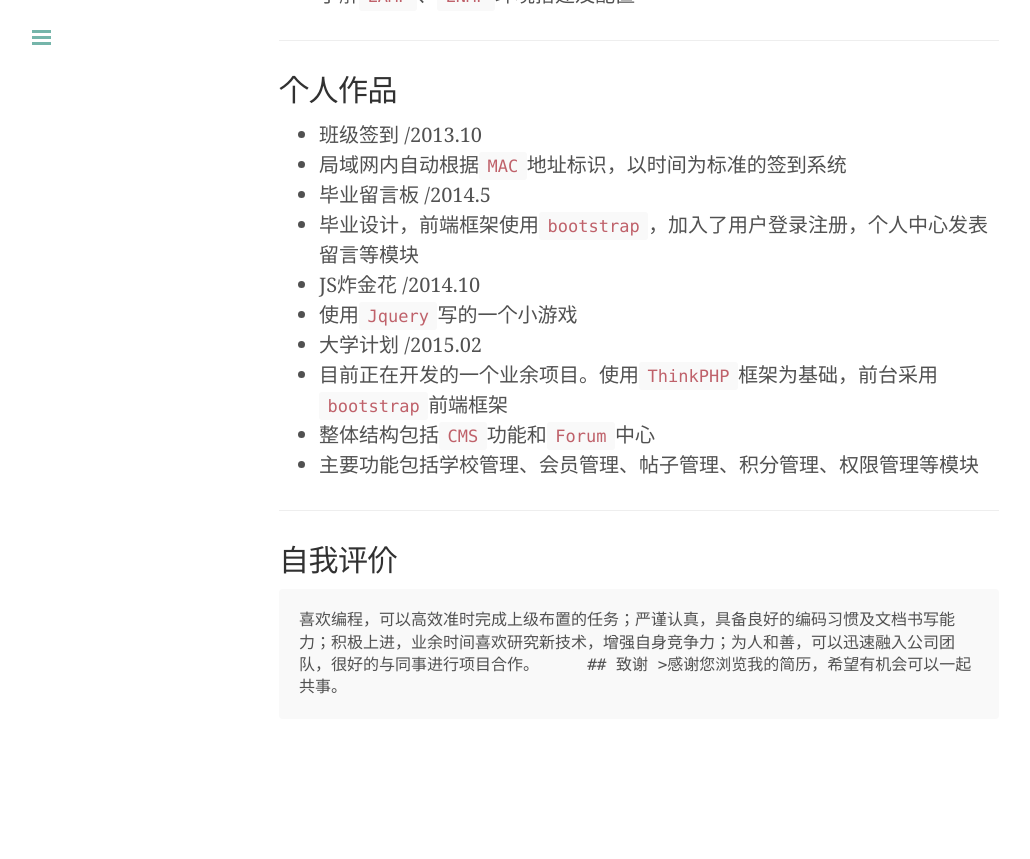
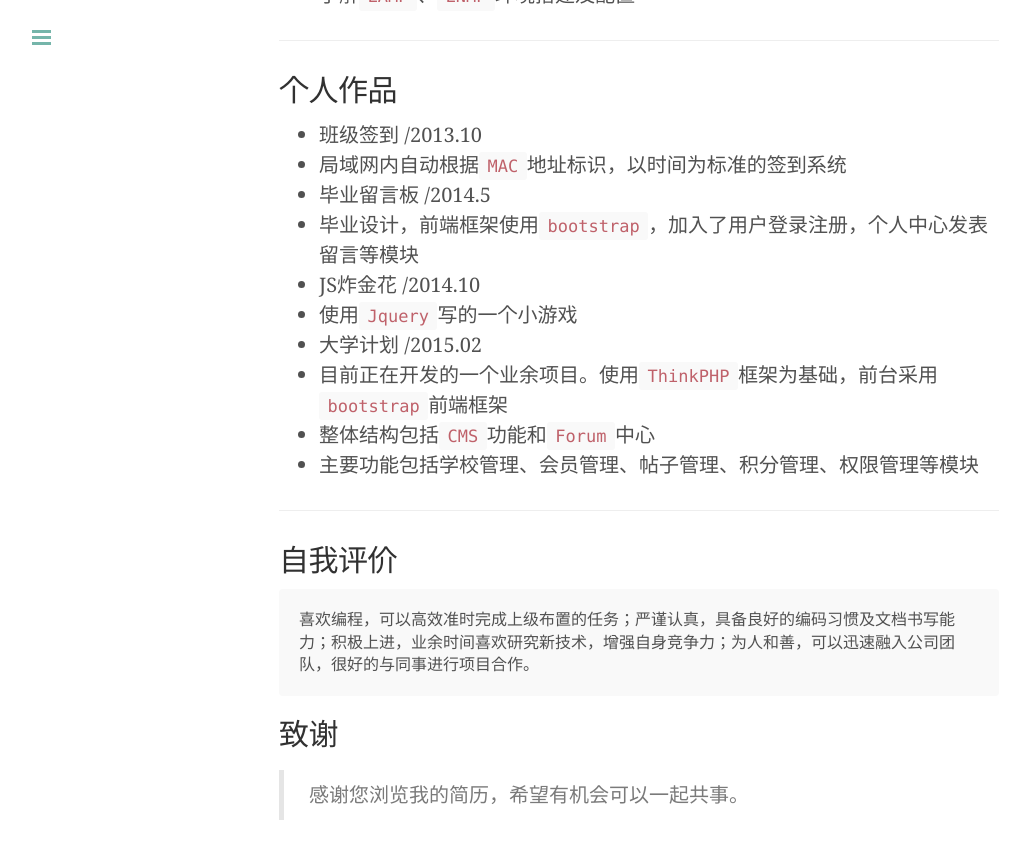
Before and after one commit to ljnchn/ljnchn.github.io, a Jekyll site: the page built from resume.md, in a window 1280 px wide and 900 px high, scrolled down 1968 px. Shown: the top 859 px of the window, without its empty margins (1-1031 px from the left). Built offline with Jekyll 4.4.1, drawn with Linux system fonts in a browser that asks for light colours; some web fonts are replaced; comment, search, counter and statistics services are not loaded; before the commit the page ends 2767 px from its top, so only the background shows below that; part of the change alters nothing that is shown.

```diff
--- a/_layouts/default.html
+++ b/_layouts/default.html
@@ -26,6 +26,8 @@
 
     <label for="sidebar-checkbox" class="sidebar-toggle"></label>
 
+    <script src="//cdn.bootcss.com/instantclick/3.0.1/instantclick.min.js"></script>
+    <script data-no-instant>InstantClick.init();</script>
     <script>
       if(navigator.serviceWorker){
           // For security reasons, a service worker can only control the pages that are in the same directory level or below it. That's why we put sw.js at ROOT level.
--- a/resume.md
+++ b/resume.md
@@ -79,5 +79,6 @@ published: true
 
 ## 自我评价
     喜欢编程，可以高效准时完成上级布置的任务；严谨认真，具备良好的编码习惯及文档书写能力；积极上进，业余时间喜欢研究新技术，增强自身竞争力；为人和善，可以迅速融入公司团队，很好的与同事进行项目合作。
+
 ## 致谢
 >感谢您浏览我的简历，希望有机会可以一起共事。
```
